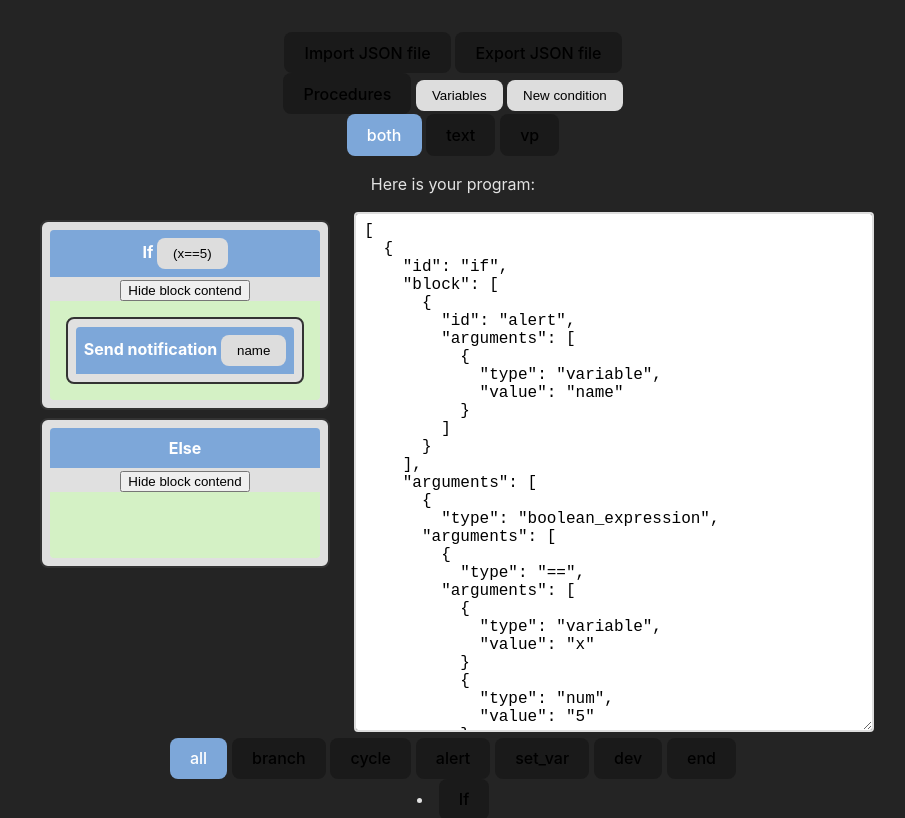
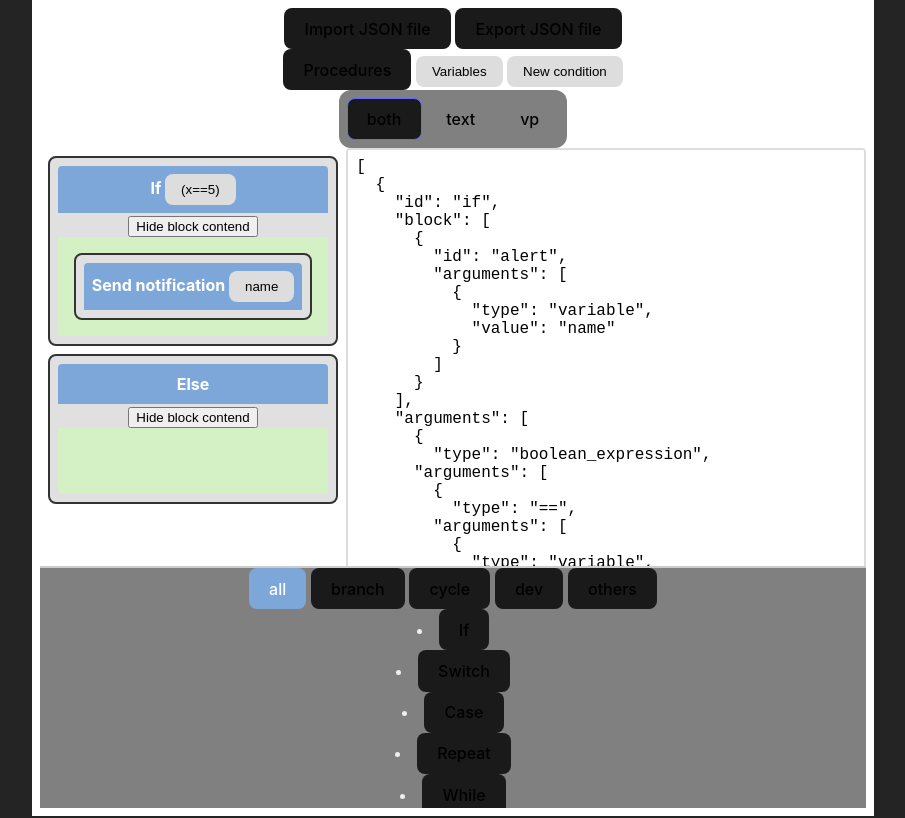
Before and after one commit to pocketix/mobiot, a website built with Vite: page index.html in a window 1280 px wide. Shown: the top 818 px of the page, without its empty margins (187-1092 px from the left). Built offline with nearby package versions, Linux system fonts and the light colour scheme.

Commit message:
feat: css for my-element v-1

```diff
--- a/src/general/types.ts
+++ b/src/general/types.ts
@@ -3,4 +3,4 @@ export type TypeOption = 'num' | 'str' | 'bool' | 'expr'|'boolean_expression'|'n
 
 export type View = 'vp' | 'text' | 'both' ;
 
-export type BlockType = 'branch' | 'cycle' | 'alert' | 'set_var' | 'dev'| 'end' | 'all';
+export type BlockType = 'branch' | 'cycle' | 'alert' | 'set_var' | 'dev'| 'end' | 'all'|'others';
--- a/src/index.css
+++ b/src/index.css
@@ -5,7 +5,7 @@
 
   color-scheme: light dark;
   color: rgba(255, 255, 255, 0.87);
-  background-color: #242424;
+  background-color: #242424
 
   /* font-synthesis: none;
   text-rendering: optimizeLegibility;
--- a/src/menu-element.ts
+++ b/src/menu-element.ts
@@ -15,7 +15,7 @@ export class MenuElement extends LitElement {
     programText: string=''
 
     @state()
-    private viewList: View[] = ['both','text','vp'];
+    private viewList: View[] = window.matchMedia('(max-width: 768px)').matches ?['text','vp']:['both','text','vp'];
 
     @property()
     view: View='both'
@@ -29,7 +29,7 @@ export class MenuElement extends LitElement {
         <button>Procedures</button>
         <var-list-element .table=${this.varList} ></var-list-element>
         <cond-edit-element></cond-edit-element>
-        <div>
+        <div class="view">
             ${this.viewList.map(item=>html`
                 <button class=${item === this.view ? 'selected' : ''} @click=${() => this._selectTypeInput(item)}>${item}</button>
                 `)}
@@ -101,13 +101,25 @@ export class MenuElement extends LitElement {
       border-color: #646cff;
     }
 
+    .view button{
+      background-color: gray;
+    }
+
     button.selected {
-        background-color: #7da7d9;
-        color: white;
+      background-color: #1a1a1a;
+      border-color: #646cff;
     }
-    button:focus,
+
     button:focus-visible {
       outline: 4px auto -webkit-focus-ring-color;
+    }
+
+    .view {
+      max-width: fit-content;
+      border-radius: 12px;
+      padding: 8px;
+      background: gray;
+      margin: 0 auto;
     }
   `
 }
--- a/src/my-element.ts
+++ b/src/my-element.ts
@@ -22,7 +22,7 @@ export class MyElement extends LitElement {
     programText: string=''
 
     @state()
-    private view: View='both';
+    private view: View=window.matchMedia('(max-width: 768px)').matches ? 'vp' : 'both';
 
     @provide({ context: condListExport })
     @property({attribute: false})
@@ -59,29 +59,29 @@ export class MyElement extends LitElement {
             ];
 
   render() {
-    let chooseView: TemplateResult=html``;
+    let editors: TemplateResult=html``;
     if(this.view==='both'){
-      chooseView=html`
-        <div class="wrapper">
+      editors=html`
           <vp-editor-element class="editor"
             .program=${this.program}
             @change-block=${(e: CustomEvent) => this._changeBlock(e.detail.value)}
             @delete-block=${(e: CustomEvent) => this._deleteBlock(e.detail.value)}></vp-editor-element>
-          <text-editor-element class="editor" .program=${this.program}></text-editor-element>
-        </div>`
+          <text-editor-element class="editor"
+            .program=${this.program}></text-editor-element>`
     }
     else if(this.view==='vp'){
-      chooseView=html`
+      editors=html`
         <vp-editor-element class="editor"
           .program=${this.program}
           @change-block=${(e: CustomEvent) => this._changeBlock(e.detail.value)}
           @delete-block=${(e: CustomEvent) => this._deleteBlock(e.detail.value)}></vp-editor-element>`
     }else{
-      chooseView=html`
+      editors=html`
         <text-editor-element class="editor" .program=${this.program}></text-editor-element>`
     }
     return html`
-      <menu-element
+      <div class="container">
+        <menu-element class="menu"
           .programText=${this.programText}
           @program-saved=${(e: CustomEvent) => this._saveText(e.detail.value)}
           .varList=${this.varList}
@@ -89,10 +89,13 @@ export class MyElement extends LitElement {
           .view=${this.view}
           @view-saved=${(e: CustomEvent) => this._updateView(e.detail.value)}
           @cond-saved=${(e: CustomEvent) => this._addCond(e.detail.value)}></menu-element>
-      <p>Here is your program:</p>
-      ${chooseView}
-      <options-element .conditions=${this.conditions} .variables=${this.varList} .program=${this.program} @block-saved=${(e: CustomEvent) => this._updateProgram(e.detail.value)}></options-element>
-      <p class="read-the-docs">${this.docsHint}</p>
+        <div class="editor-container">
+          ${editors}
+        </div>
+        <options-element class="options"
+          .conditions=${this.conditions} .variables=${this.varList} .program=${this.program}
+          @block-saved=${(e: CustomEvent) => this._updateProgram(e.detail.value)}></options-element>
+      </div>
     `
   }
 
@@ -147,30 +150,42 @@ private _deleteBlock(block: ProgramBlock){
     :host {
       max-width: 1280px;
       margin: 0 auto;
-      padding: 2rem;
+      padding: 0.5rem;
       text-align: center;
+      display: flex;
+      flex-direction: column;
+      background: white;
     }
-    .wrapper {
+
+    @media (max-width: 768px) {
+      :host {
+        width: 100%;
+        margin: 0;
+        padding: 0;
+      }
+    }
+
+    .container {
       display: flex;
-      gap: 16px;
-      align-items: flex-start;
+      flex-direction: column;
+      height: 100vh;
+    }
+
+    .menu{
+      flex: 0 0 auto;
+      z-index: 105;
     }
 
     .editor{
       flex: 1;
+      position: relative;
+      z-index: 100;
     }
 
-    .card {
-      padding: 2em;
-    }
-
-    .read-the-docs {
-      color: #888;
-    }
-
-    ::slotted(h1) {
-      font-size: 3.2em;
-      line-height: 1.1;
+    .editor-container {
+      flex: 1 1 auto;
+      overflow-y: auto;
+      display: flex;
     }
 
     a {
@@ -201,14 +216,16 @@ private _deleteBlock(block: ProgramBlock){
       outline: 4px auto -webkit-focus-ring-color;
     }
 
-    @media (prefers-color-scheme: light) {
-      a:hover {
-        color: #747bff;
+    .options {
+      flex: 0 0 30vh;
+      overflow-y: auto;
+      width: 100%;
+      border-top: 2px solid #ccc;
+      z-index: 10;
+      background: gray;
     }
-      button {
-        background-color: #f9f9f9;
-      }
-    }
+
+
   `
 }
 
--- a/src/options-element.ts
+++ b/src/options-element.ts
@@ -23,7 +23,7 @@ export class OptionsElement extends LitElement {
     ];
 
     @state()
-    private categories: BlockType[]= ['all', 'branch', 'cycle', 'alert', 'set_var', 'dev', 'end'];
+    private categories: BlockType[]= ['all', 'branch', 'cycle', 'dev','others'];
 
     @state()
     private category: BlockType='all'
@@ -45,7 +45,9 @@ export class OptionsElement extends LitElement {
         let listOptions: TemplateResult[]=[];
         if(!this.menuParams){
             let filteredBlocks =this._syntaxFilter();
-            if(this.category!='all'){
+            if (this.category ==='others'){
+                filteredBlocks=filteredBlocks.filter(item => item.type === 'alert' || item.type === 'end' || item.type === 'set_var')
+            }else if(this.category!='all'){
                 filteredBlocks=filteredBlocks.filter(item => item.type === this.category)
             }
             filteredBlocks.forEach((block)=>{
```
Lines whose indentation alone changed are shown as unchanged.
